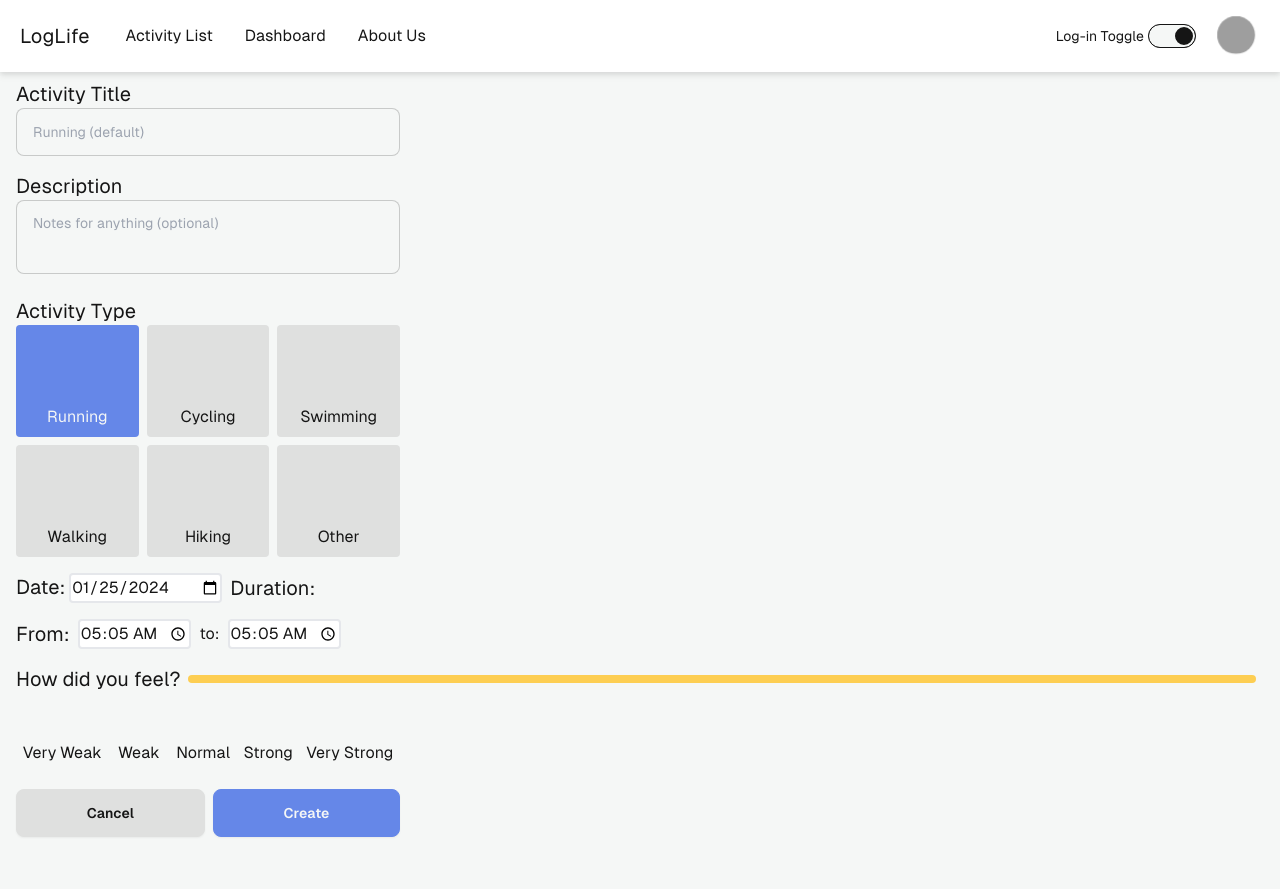
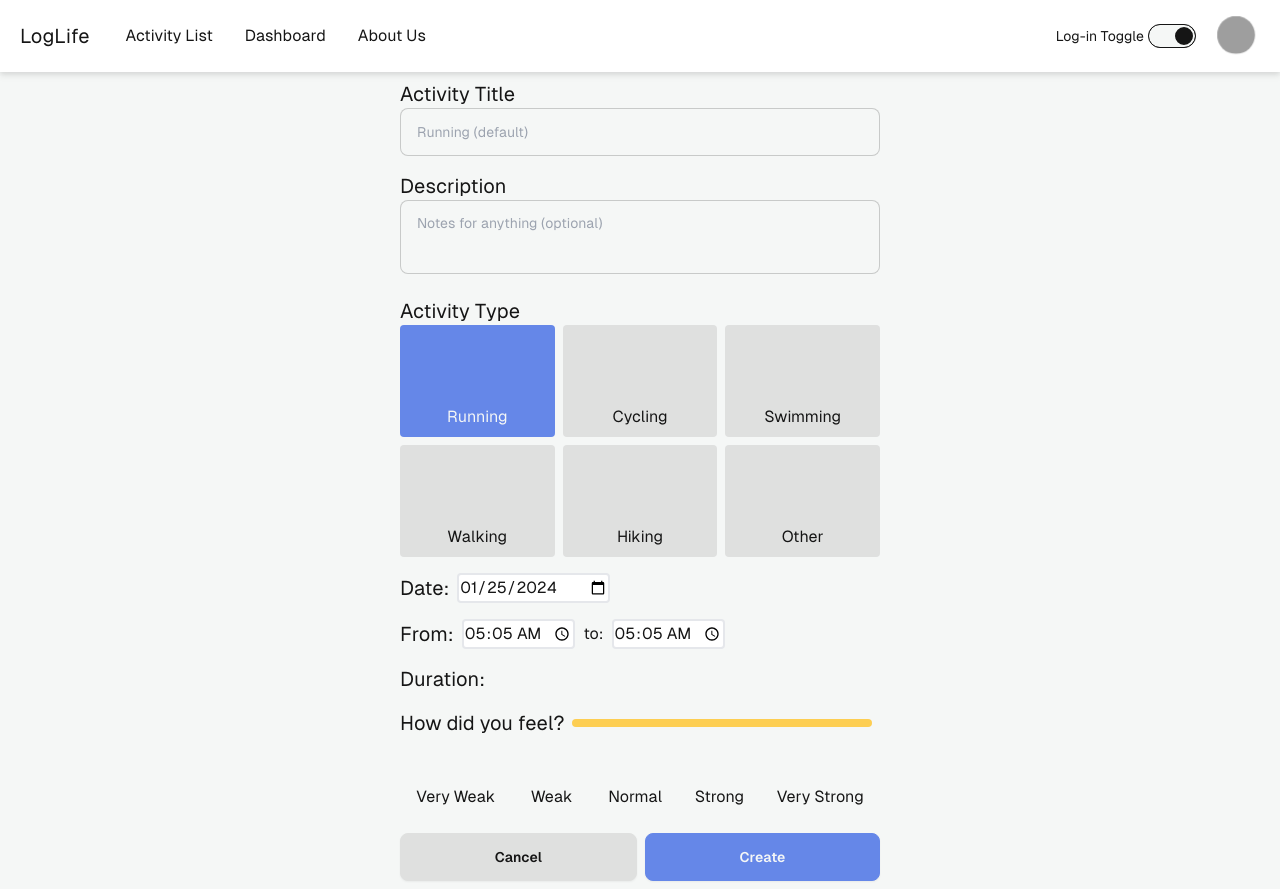
Before and after one commit to JSD6G8/frontend, a React (Vite) app: page /activities/create in a window 1280 px wide. Before the commit the page ends 845 px from the top, so only its background shows below. Built offline with nearby package versions, Linux system fonts and the light colour scheme; grey boxes are pictures that could not be loaded.

Commit message:
style: remove unused responsive tailwind classes

```diff
--- a/src/CreateActivity.jsx
+++ b/src/CreateActivity.jsx
@@ -74,7 +74,7 @@ function CreateActivity() {
 
   return (
     <Layout>
-      <main className="container mx-auto h-full px-2 lg:px-4 pt-2">
+      <main className="container max-w-lg mx-auto h-full px-2 lg:px-4 pt-2">
         <ActivityForm
           handleSubmit={handleCreate}
           title={title}
--- a/src/components/ActivityForm.jsx
+++ b/src/components/ActivityForm.jsx
@@ -117,7 +117,7 @@ export default function ActivityForm({
       <fieldset>
         <h2 className="text-base lg:text-xl">Activity Title</h2>
         <input
-          className="input input-bordered w-full text-sm lg:w-[30vw]"
+          className="input input-bordered w-full text-sm"
           type="text"
           placeholder={activityType + " (default)"}
           value={title}
@@ -129,7 +129,7 @@ export default function ActivityForm({
       <fieldset>
         <h2 className="text-base lg:text-xl">Description</h2>
         <textarea
-          className="text-sn textarea textarea-bordered w-full resize-none lg:w-[30vw]"
+          className="text-sn textarea textarea-bordered w-full resize-none"
           placeholder="Notes for anything (optional)"
           value={description}
           onChange={(e) => setDescription(e.target.value)}
@@ -139,7 +139,7 @@ export default function ActivityForm({
       <fieldset>
         <h2 className="text-base lg:text-xl">Activity Type</h2>
 
-        <div className="grid max-w-full grid-cols-3 justify-around gap-2 lg:max-w-[30vw]">
+        <div className="grid max-w-full grid-cols-3 justify-around gap-2">
           <ActivityTypeLabel
             activityType={activityType}
             setActivityType={setActivityType}
@@ -179,8 +179,7 @@ export default function ActivityForm({
         </div>
       </fieldset>
 
-      <fieldset className="flex max-w-full items-center justify-around gap-2 lg:max-w-[30vw]">
-        <div className="flex gap-1">
+      <fieldset className="flex max-w-full items-center gap-2">
         <h2 className="text-base lg:text-xl">Date:</h2>
         <input
           className="rounded border-2"
@@ -192,17 +191,9 @@ export default function ActivityForm({
             setDate(e.target.value);
           }}
         />
-        </div>
-        <div className="flex flex-auto gap-1">
-          <h2 className="text-base lg:text-xl">Duration:</h2>
-          <span>
-            {formatDuration(duration.hour, "hr", "hrs")}{" "}
-            {formatDuration(duration.minute, "min", "mins")}
-          </span>
-        </div>
       </fieldset>
 
-      <fieldset className="flex max-w-full flex-col justify-around lg:max-w-[30vw]">
+      <fieldset className="flex max-w-full flex-col justify-around">
         <div className="flex flex-row items-center gap-2">
           <h2 className="text-base lg:text-xl">From:</h2>
           <input
@@ -227,7 +218,17 @@ export default function ActivityForm({
             }}
           />
         </div>
-        <span className="text-red-500">{(duration.hour === 0 && duration.minute === 0) ? formErrors.time : ""}</span>
+        <span className="text-red-500">
+          {duration.hour === 0 && duration.minute === 0 ? formErrors.time : ""}
+        </span>
+      </fieldset>
+
+      <fieldset className="flex gap-1">
+        <h2 className="text-base lg:text-xl">Duration:</h2>
+        <span>
+          {formatDuration(duration.hour, "hour", "hours")}{" "}
+          {formatDuration(duration.minute, "minute", "minutes")}
+        </span>
       </fieldset>
 
       <fieldset>
@@ -237,7 +238,7 @@ export default function ActivityForm({
             className={`mx-2 h-2 flex-auto rounded ${barometerColorClass}`}
           ></div>
         </div>
-        <div className="flex max-w-full flex-wrap justify-around lg:max-w-[30vw]">
+        <div className="flex max-w-full flex-wrap justify-around">
           <BarometerLabel
             barometer={barometer}
             setBarometer={setBarometer}
@@ -276,7 +277,7 @@ export default function ActivityForm({
         </div>
       </fieldset>
 
-      <div className="flex w-full justify-stretch gap-2 py-2 lg:max-w-[30vw]">
+      <div className="flex w-full justify-stretch gap-2 py-2">
         <button
           className="btn flex-auto"
           onClick={() => backToActivities("/activities")}
```
Lines whose indentation alone changed are shown as unchanged.
